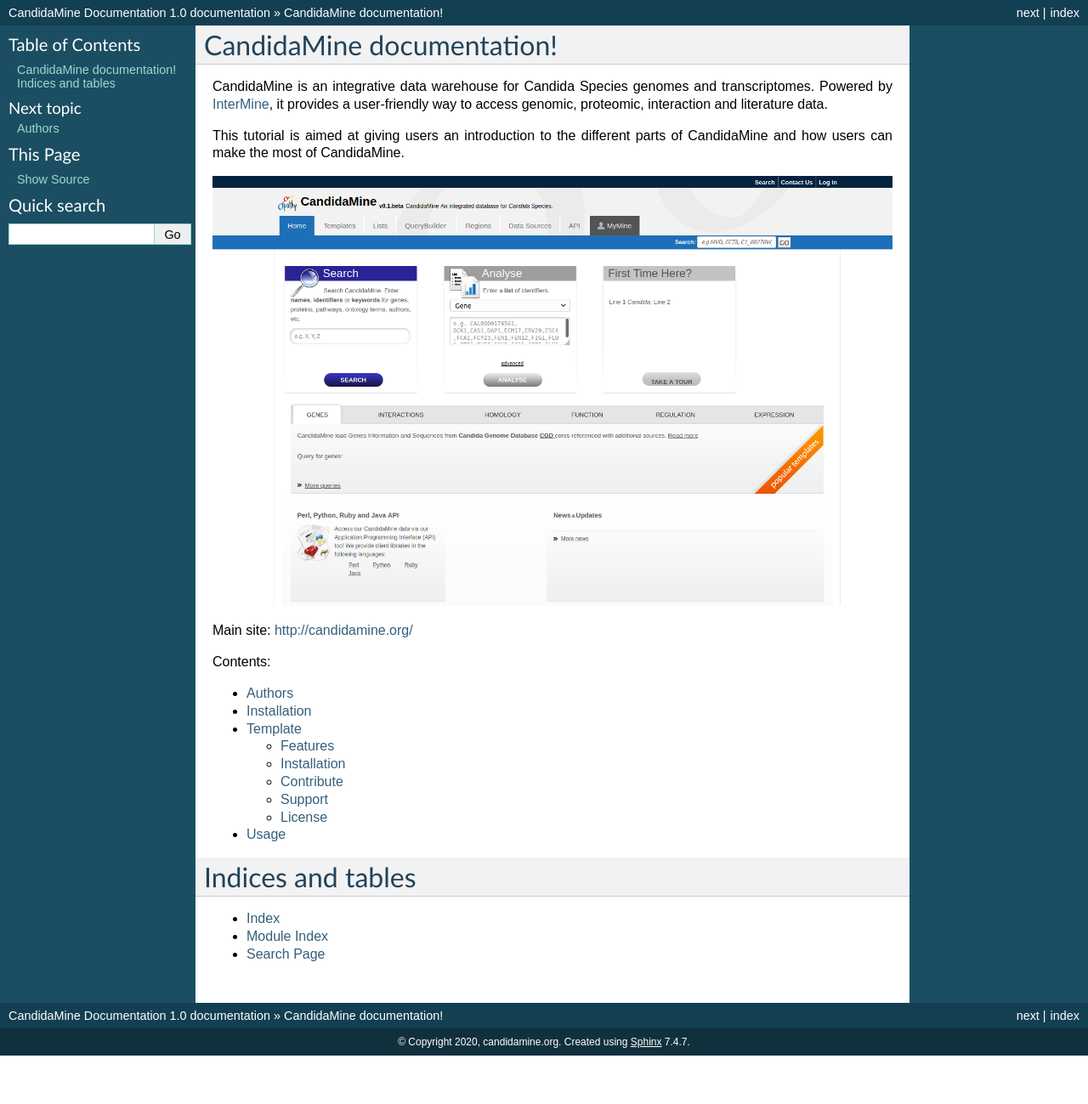
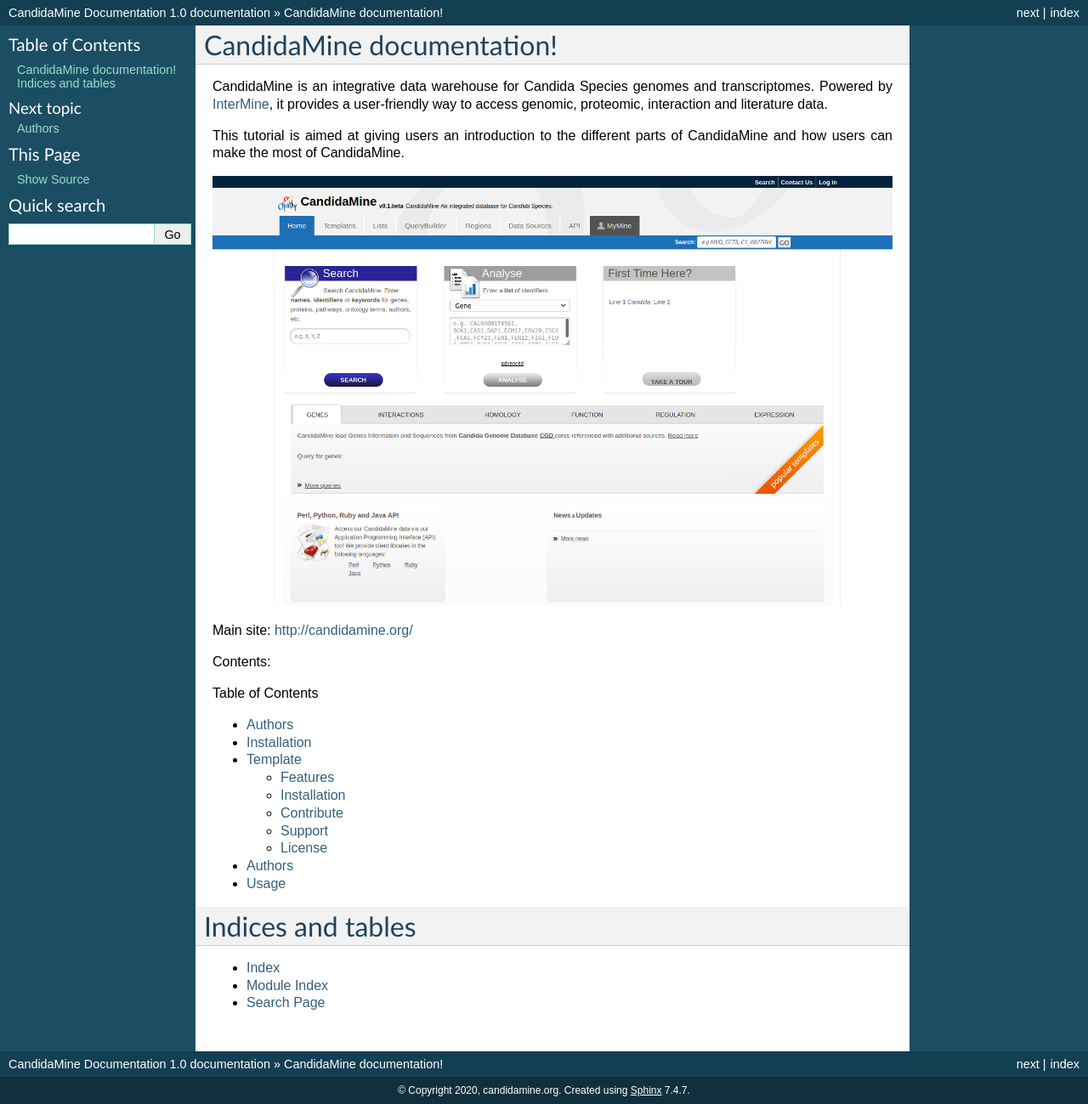
Before and after one commit to Gabaldonlab/candidamine-docs, a Sphinx documentation site: the page built from docs/index.rst, in a window 1280 px wide. Shown: the whole page at 85% size. Built offline with Sphinx 7.4.7, drawn with Linux system fonts in a browser that asks for light colours; before the commit the page ends 1242 px from its top, so only the background shows below that.

Commit message:
add menus

```diff
--- a/docs/index.rst
+++ b/docs/index.rst
@@ -18,11 +18,17 @@
 Contents:
 
 .. toctree::
-   :maxdepth: 2
+   :caption: Table of Contents
+   :maxdepth: 4
    :glob:
 
    *
+.. toctree::
+   :caption: Technical Docs
+   :maxdepth: 4
+   :hidden:
 
+   technical
 
 
 Indices and tables
--- /dev/null
+++ b/docs/technical.rst
@@ -0,0 +1 @@
+.. include:: ../AUTHORS.rst
```
